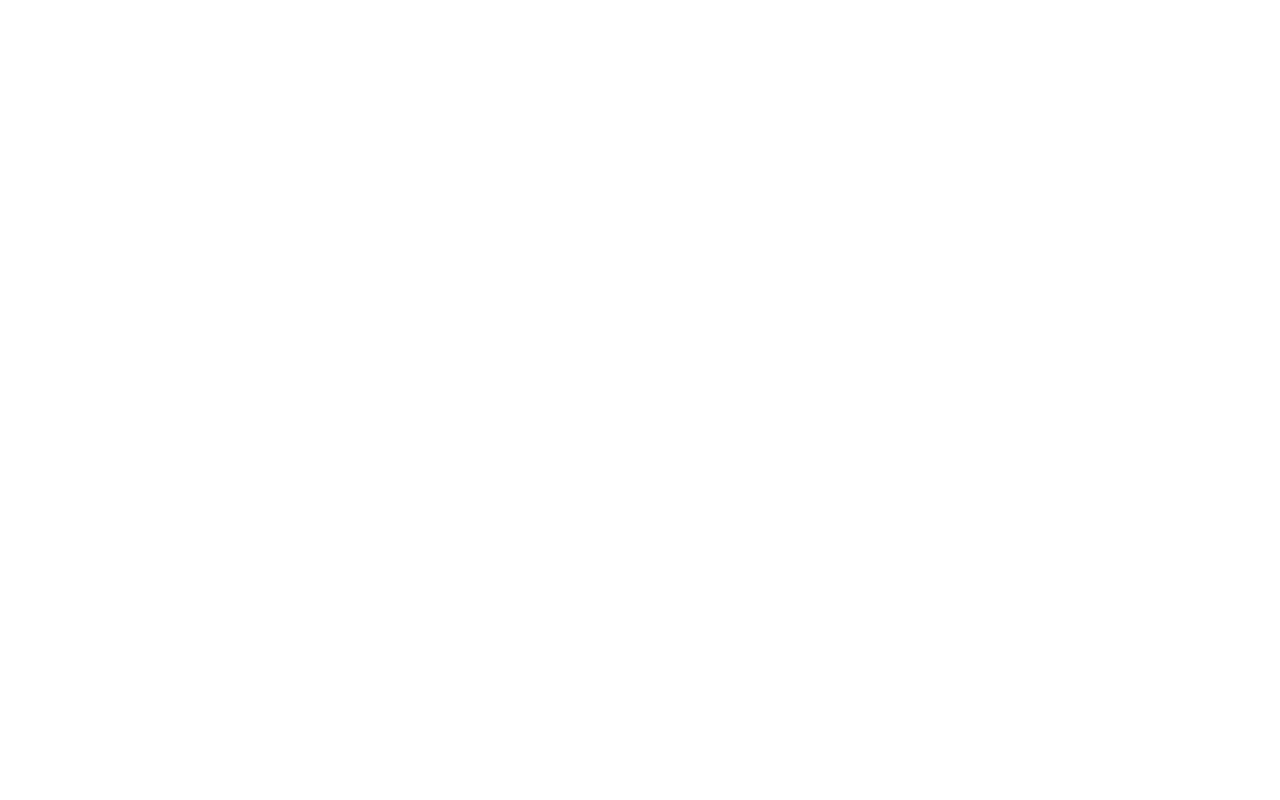
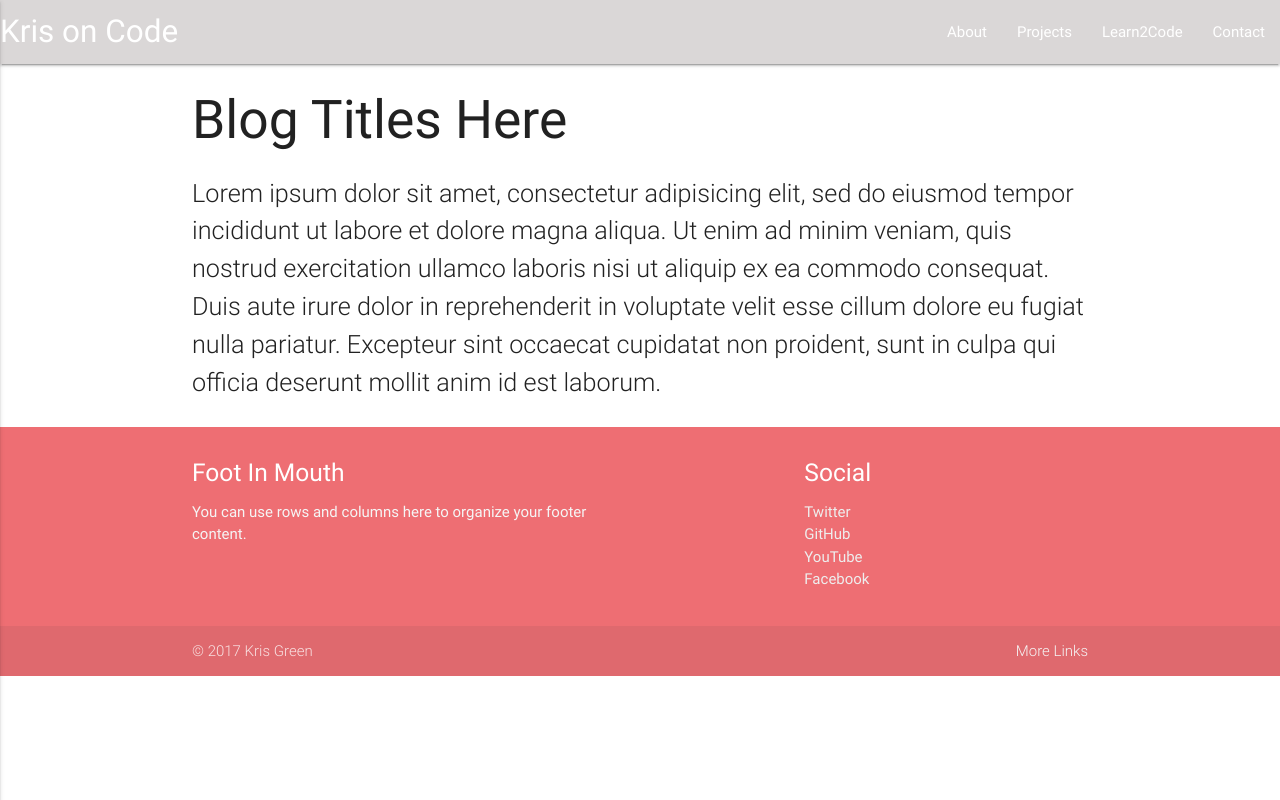
Before and after one commit to kgreen14/mat-site, a plain HTML site: page public/index.html in a window 1280 px wide. Drawn offline with nearby package versions, Linux system fonts and the light colour scheme.

Commit message:
added nav bar, footer, changed link names

```diff
--- a/public/index.html
+++ b/public/index.html
@@ -12,8 +12,66 @@
 </head>
 
 <body>
+
+    <nav>
+    <div class="nav-wrapper">
+      <a href="#!" class="brand-logo">Kris on Code</a>
+      <a href="#" data-activates="mobile-demo" class="button-collapse"><i class="material-icons">menu</i></a>
+      <ul class="right hide-on-med-and-down">
+        <li><a href="sass.html">About</a></li>
+        <li><a href="badges.html">Projects</a></li>
+        <li><a href="collapsible.html">Learn2Code</a></li>
+        <li><a href="mobile.html">Contact</a></li>
+      </ul>
+      <ul class="side-nav" id="mobile-demo">
+        <li><a href="sass.html">About</a></li>
+        <li><a href="badges.html">Projects</a></li>
+        <li><a href="collapsible.html">Learn2Code</a></li>
+        <li><a href="mobile.html">Contact</a></li>
+      </ul>
+    </div>
+    </nav>
+
+    <div class="container" style="margin-top: 25px">
+        <h2>Blog Titles Here</h2>
+        <p class="flow-text">Lorem ipsum dolor sit amet, consectetur adipisicing elit, sed do eiusmod
+        tempor incididunt ut labore et dolore magna aliqua. Ut enim ad minim veniam,
+        quis nostrud exercitation ullamco laboris nisi ut aliquip ex ea commodo
+        consequat. Duis aute irure dolor in reprehenderit in voluptate velit esse
+        cillum dolore eu fugiat nulla pariatur. Excepteur sint occaecat cupidatat non
+        proident, sunt in culpa qui officia deserunt mollit anim id est laborum.</p>
+
+    </div>
+
+    <footer class="page-footer">
+          <div class="container">
+            <div class="row">
+              <div class="col l6 s12">
+                <h5 class="white-text">Foot In Mouth</h5>
+                <p class="grey-text text-lighten-4">You can use rows and columns here to organize your footer content.</p>
+              </div>
+              <div class="col l4 offset-l2 s12">
+                <h5 class="white-text">Social</h5>
+                <ul>
+                  <li><a class="grey-text text-lighten-3" href="#!">Twitter</a></li>
+                  <li><a class="grey-text text-lighten-3" href="#!">GitHub</a></li>
+                  <li><a class="grey-text text-lighten-3" href="#!">YouTube</a></li>
+                  <li><a class="grey-text text-lighten-3" href="#!">Facebook</a></li>
+                </ul>
+              </div>
+            </div>
+          </div>
+          <div class="footer-copyright">
+            <div class="container">
+            © 2017 Kris Green
+            <a class="grey-text text-lighten-4 right" href="#!">More Links</a>
+            </div>
+          </div>
+        </footer>
+
       <!--Import jQuery before materialize.js-->
   <script type="text/javascript" src="https://code.jquery.com/jquery-2.1.1.min.js"></script>
   <script type="text/javascript" src="js/materialize.min.js"></script>
+  <script>$(".button-collapse").sideNav();</script>
 </body>
 </html>
```
Also changed, not shown: public/css/materialize.css, public/css/materialize.min.css.
